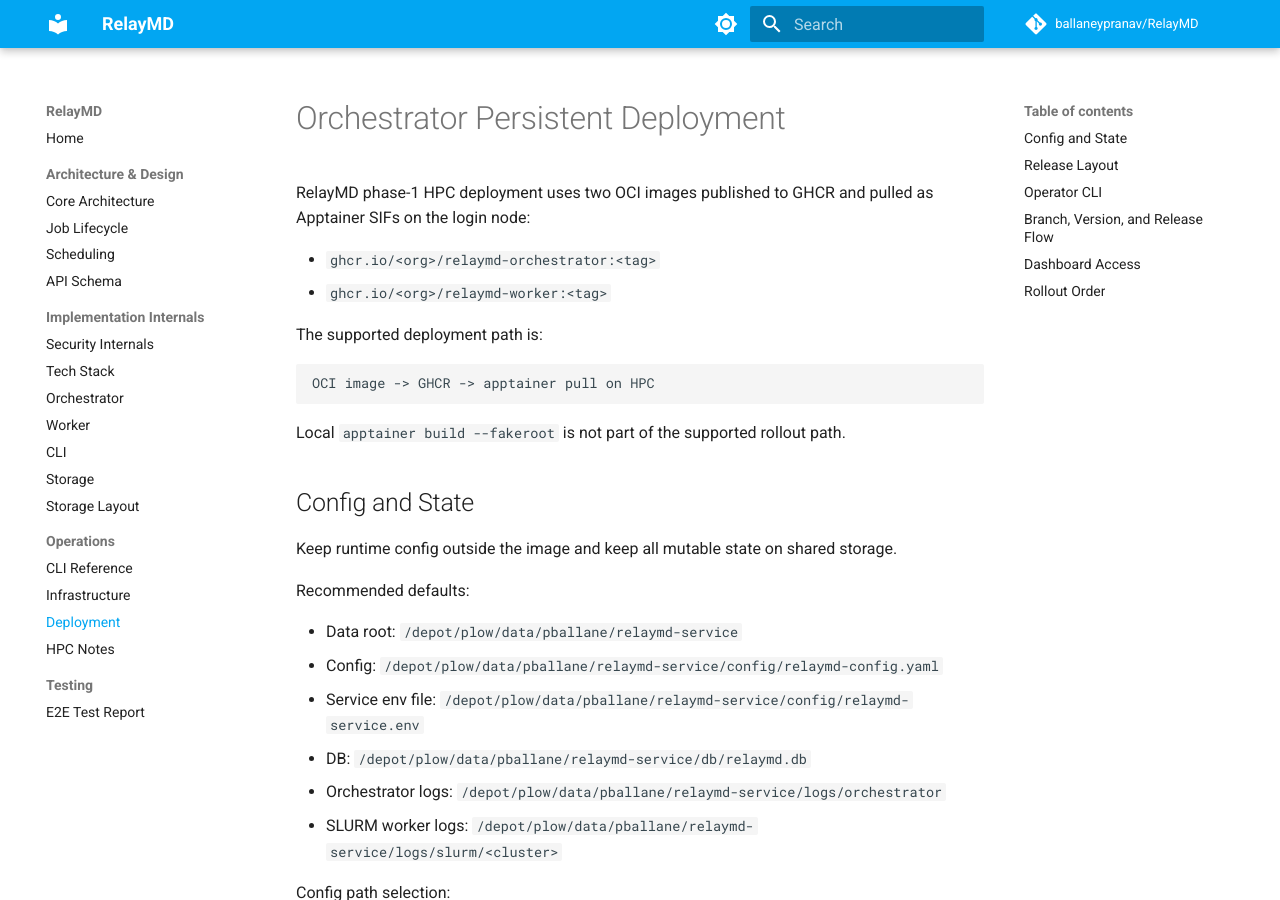
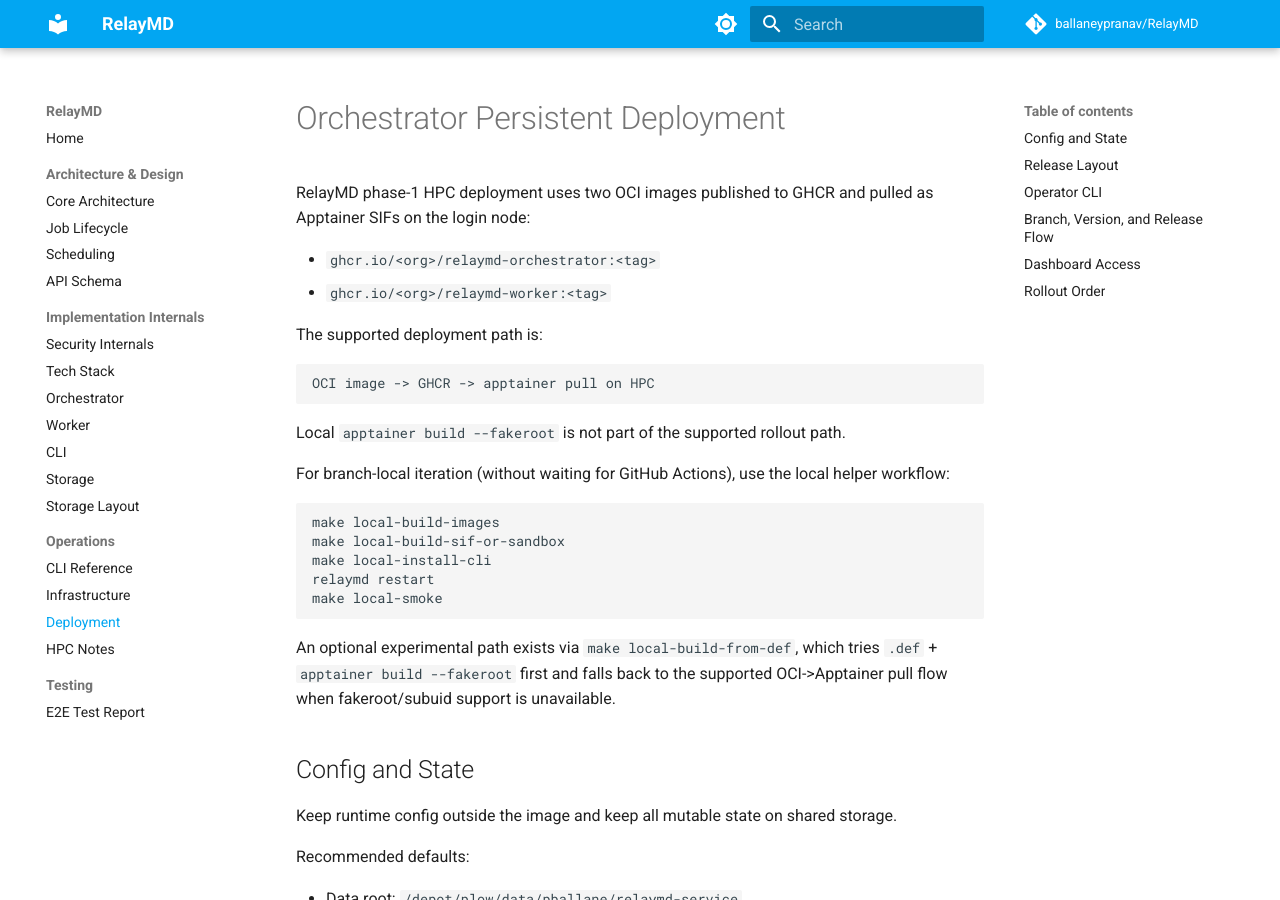
Before and after one commit to ballaneypranav/RelayMD, an MkDocs documentation site: the page built from docs/deployment.md, in a window 1280 px wide and 900 px high. Built offline with MkDocs 1.6.1 and Material for MkDocs 9.7.7, drawn with Linux system fonts in a browser that asks for light colours; comment, search, counter and statistics services are not loaded.

Commit message:
Add local HPC/apptainer dev scripts and docs updates

````diff
--- a/docs/deployment.md
+++ b/docs/deployment.md
@@ -13,6 +13,21 @@
 ```
 
 Local `apptainer build --fakeroot` is not part of the supported rollout path.
+
+For branch-local iteration (without waiting for GitHub Actions), use the local
+helper workflow:
+
+```bash
+make local-build-images
+make local-build-sif-or-sandbox
+make local-install-cli
+relaymd restart
+make local-smoke
+```
+
+An optional experimental path exists via `make local-build-from-def`, which
+tries `.def` + `apptainer build --fakeroot` first and falls back to the
+supported OCI->Apptainer pull flow when fakeroot/subuid support is unavailable.
 
 ## Config and State
 
````
Also changed, not shown: deploy/hpc/README.md (+43 -0 lines), 9 other files.
